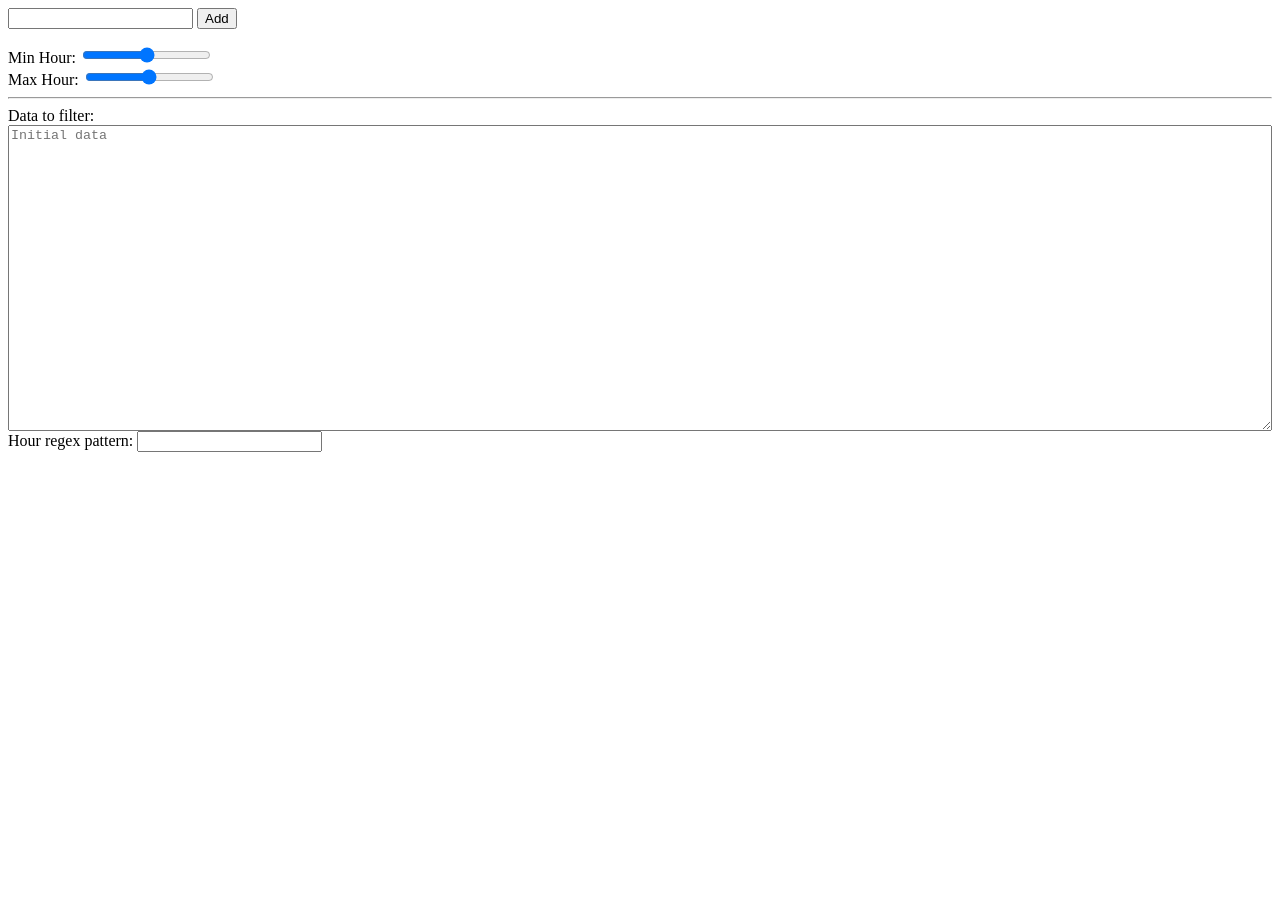
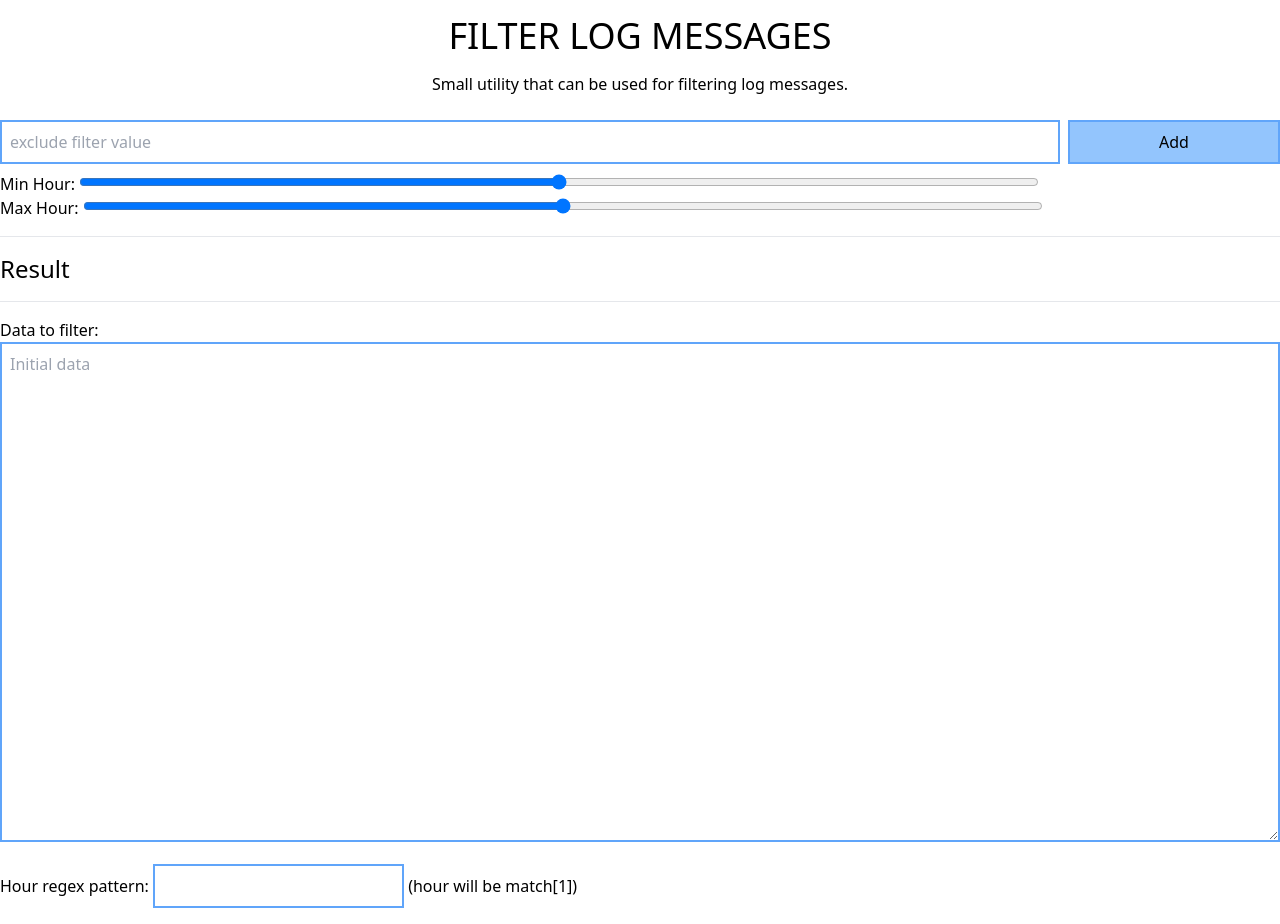
Before and after one commit to ionutvmi/alpine-filter-app, a website: page index.html in a window 1280 px wide. Before the commit the page ends 800 px from the top, so only its background shows below. Drawn offline with nearby package versions, Linux system fonts and the light colour scheme.

Commit message:
1 binaries uploaded

```diff
--- a/index.html
+++ b/index.html
@@ -1,44 +1,108 @@
+<!DOCTYPE html>
+<html lang="en">
+  <head>
+    <meta charset="UTF-8" />
+    <meta http-equiv="X-UA-Compatible" content="IE=edge" />
+    <meta name="viewport" content="width=device-width, initial-scale=1.0" />
+    <title>Filter log messages</title>
+    <link
+      href="https://unpkg.com/tailwindcss@^2.0/dist/tailwind.min.css"
+      rel="stylesheet"
+    />
+  </head>
+  <body class="container m-auto">
+    <h1 class="text-center mt-4 text-4xl uppercase">Filter log messages</h1>
+    <p class="text-center p-4">
+      Small utility that can be used for filtering log messages.
+    </p>
+
     <div x-data="appData" class="app">
-  <form @submit.prevent="handleAddFilter($refs.filerInput)">
-    <input required type="text" x-ref="filerInput" />
-    <button>Add</button>
+      <form
+        class="flex my-2"
+        @submit.prevent="handleAddFilter($refs.filerInput)"
+      >
+        <input
+          class="w-10/12 p-2 mr-2 border-2 border-blue-400"
+          placeholder="exclude filter value"
+          required
+          type="text"
+          x-ref="filerInput"
+        />
+        <button class="w-2/12 p-2 border-2 bg-blue-300 border-blue-400">
+          Add
+        </button>
       </form>
 
-  <div class="filter-wrapper">
+      <div class="flex flex-wrap justify-center">
         <template x-for="(filter, index) in state.filters">
-      <div>
-        <span x-text="filter"></span>
-        <button @click="removeFilter(index)">x</button>
+          <div class="flex m-2">
+            <span
+              class="
+                bg-blue-300
+                p-2
+                max-w-prose
+                overflow-ellipsis overflow-hidden
+              "
+              x-text="filter"
+            ></span>
+            <button
+              class="bg-red-500 text-white p-2"
+              @click.prevent="removeFilter(index)"
+            >
+              x
+            </button>
           </div>
         </template>
       </div>
 
       <div>
         Min Hour: <span x-text="padNumber(state.minHour)"></span>
-    <input type="range" min="0" max="24" x-model="state.minHour" />
+        <input
+          class="w-9/12"
+          type="range"
+          min="0"
+          max="24"
+          x-model="state.minHour"
+        />
       </div>
 
       <div>
         Max Hour: <span x-text="padNumber(state.maxHour)"></span>
-    <input type="range" min="0" max="24" x-model="state.maxHour" />
+        <input
+          class="w-9/12"
+          type="range"
+          min="0"
+          max="24"
+          x-model="state.maxHour"
+        />
       </div>
 
+      <hr class="my-4" />
+
+      <h2 class="text-2xl">Result</h2>
       <template x-for="msg in filteredMessagesList">
         <div x-text="msg"></div>
       </template>
 
-  <hr />
-  <label>
+      <hr class="my-4" />
+      <label class="w-full block my-4">
         Data to filter:
         <textarea
+          class="w-full p-2 border-2 border-blue-400"
           rows="20"
           placeholder="Initial data"
           x-model="messagesText"
-      style="width: 100%"
         ></textarea>
-  <label>
-  <label>
+      </label>
+      <label class="w-full block my-4">
         Hour regex pattern:
-    <input type="text" x-model="state.datePattern" />
+        <input
+          class="p-2 border-2 border-blue-400"
+          type="text"
+          x-model="state.datePattern"
+        />
+        (hour will be match[1])
       </label>
     </div>
+  </body>
+</html>
```
Also changed, not shown: log-filter.png (added). Lines whose indentation alone changed are shown as unchanged.
